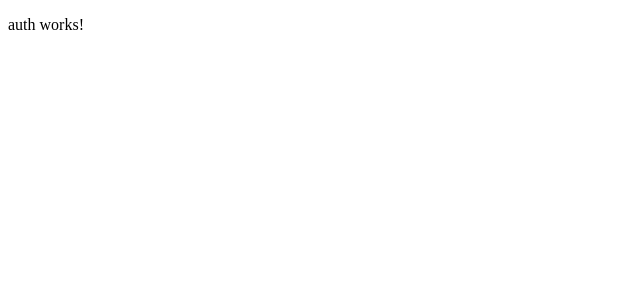
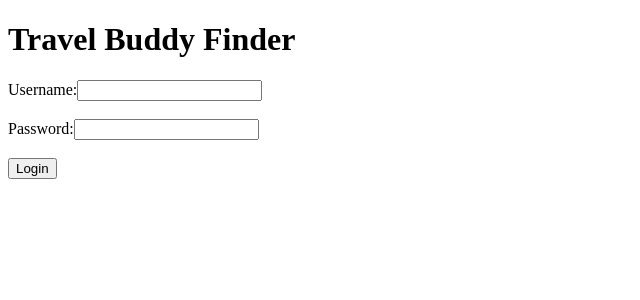
Before and after one commit to Edgar-Gevorgyan/travel-buddy-finder-fe, an Angular app: page /login in a window 1280 px wide. Shown: the top 300 px of the page, without its empty margins (0-640 px from the left). Built offline with nearby package versions, Linux system fonts and the light colour scheme.

Commit message:
Added user login feature

```diff
--- a/src/app/app.component.html
+++ b/src/app/app.component.html
@@ -1 +1,3 @@
+<h1>{{title}}</h1>
+
 <router-outlet></router-outlet>
--- a/src/app/app.component.ts
+++ b/src/app/app.component.ts
@@ -3,8 +3,8 @@ import { Component } from '@angular/core';
 @Component({
   selector: 'app-root',
   templateUrl: './app.component.html',
-  styleUrls: ['./app.component.css']
+  styleUrls: ['./app.component.css'],
 })
 export class AppComponent {
-  title = 'travel-buddy-finder-fe';
+  title = 'Travel Buddy Finder';
 }
--- a/src/app/app.module.ts
+++ b/src/app/app.module.ts
@@ -1,5 +1,6 @@
 import { NgModule } from '@angular/core';
 import { BrowserModule } from '@angular/platform-browser';
+import { HttpClientModule } from '@angular/common/http';
 
 import { AppRoutingModule } from './app-routing.module';
 import { AppComponent } from './app.component';
@@ -9,7 +10,7 @@ import { AuthGuardService } from './auth-guard.service';
 
 @NgModule({
   declarations: [AppComponent, AuthComponent, TripsComponent],
-  imports: [BrowserModule, AppRoutingModule],
+  imports: [BrowserModule, AppRoutingModule, HttpClientModule],
   providers: [AuthGuardService],
   bootstrap: [AppComponent],
 })
--- a/src/app/auth/auth.component.html
+++ b/src/app/auth/auth.component.html
@@ -1 +1,7 @@
-<p>auth works!</p>
+<form (submit)="onSubmit(username.value, password.value); $event.preventDefault()">
+    <label for="username">Username:</label>
+    <input #username type="text" id="username" name="username"><br><br>
+    <label for="password">Password:</label>
+    <input #password type="password" id="password" name="password"><br><br>
+    <input type="submit" value="Login">
+</form>
--- a/src/app/auth/auth.component.ts
+++ b/src/app/auth/auth.component.ts
@@ -1,15 +1,17 @@
 import { Component, OnInit } from '@angular/core';
+import { UserService } from '../user.service';
 
 @Component({
   selector: 'app-auth',
   templateUrl: './auth.component.html',
-  styleUrls: ['./auth.component.css']
+  styleUrls: ['./auth.component.css'],
 })
 export class AuthComponent implements OnInit {
+  constructor(private userService: UserService) {}
 
-  constructor() { }
+  ngOnInit(): void {}
 
-  ngOnInit(): void {
+  onSubmit(username: string, password: string) {
+    this.userService.login(username, password);
   }
-
 }
--- a/src/app/user.service.ts
+++ b/src/app/user.service.ts
@@ -1,14 +1,28 @@
 import { Injectable } from '@angular/core';
+import { Router } from '@angular/router';
+import { HttpClient } from '@angular/common/http';
+import { environment } from 'src/environments/environment';
 
 @Injectable({
   providedIn: 'root',
 })
 export class UserService {
+  private loginUrl = environment.baseURL + '/login';
+
   userID: string = '';
 
-  constructor() {}
+  constructor(private http: HttpClient, private router: Router) {}
 
   isLoggedIn(): boolean {
     return this.userID !== null && this.userID.length > 1;
   }
+
+  login(username: string, password: string) {
+    this.http
+      .post<{ id: string }>(this.loginUrl, { username, password })
+      .subscribe((response) => {
+        this.userID = response.id;
+        this.router.navigate(['']);
+      });
+  }
 }
--- a/src/environments/environment.ts
+++ b/src/environments/environment.ts
@@ -3,7 +3,8 @@
 // The list of file replacements can be found in `angular.json`.
 
 export const environment = {
-  production: false
+  production: false,
+  baseURL: 'http://localhost:8080',
 };
 
 /*
```
